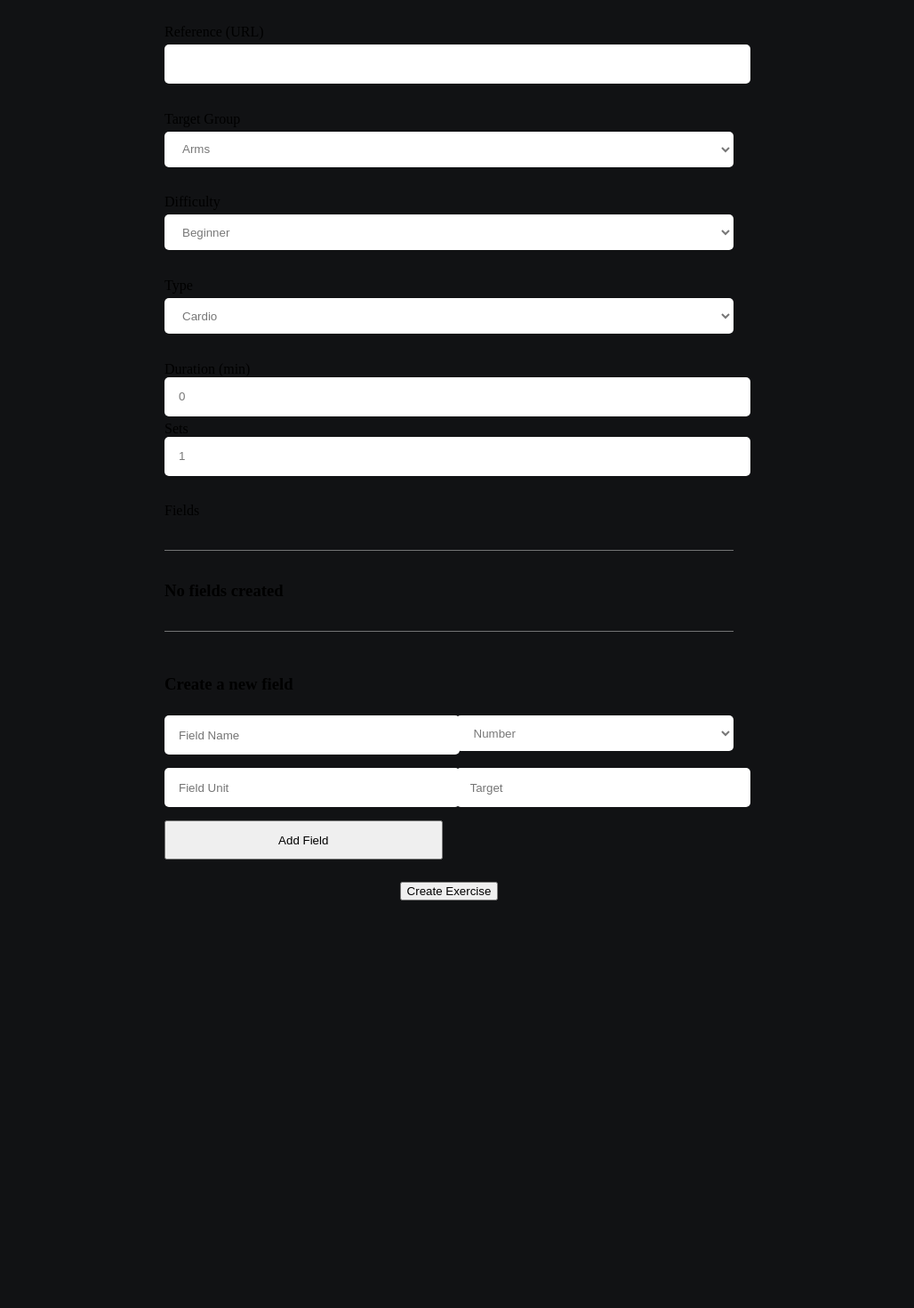
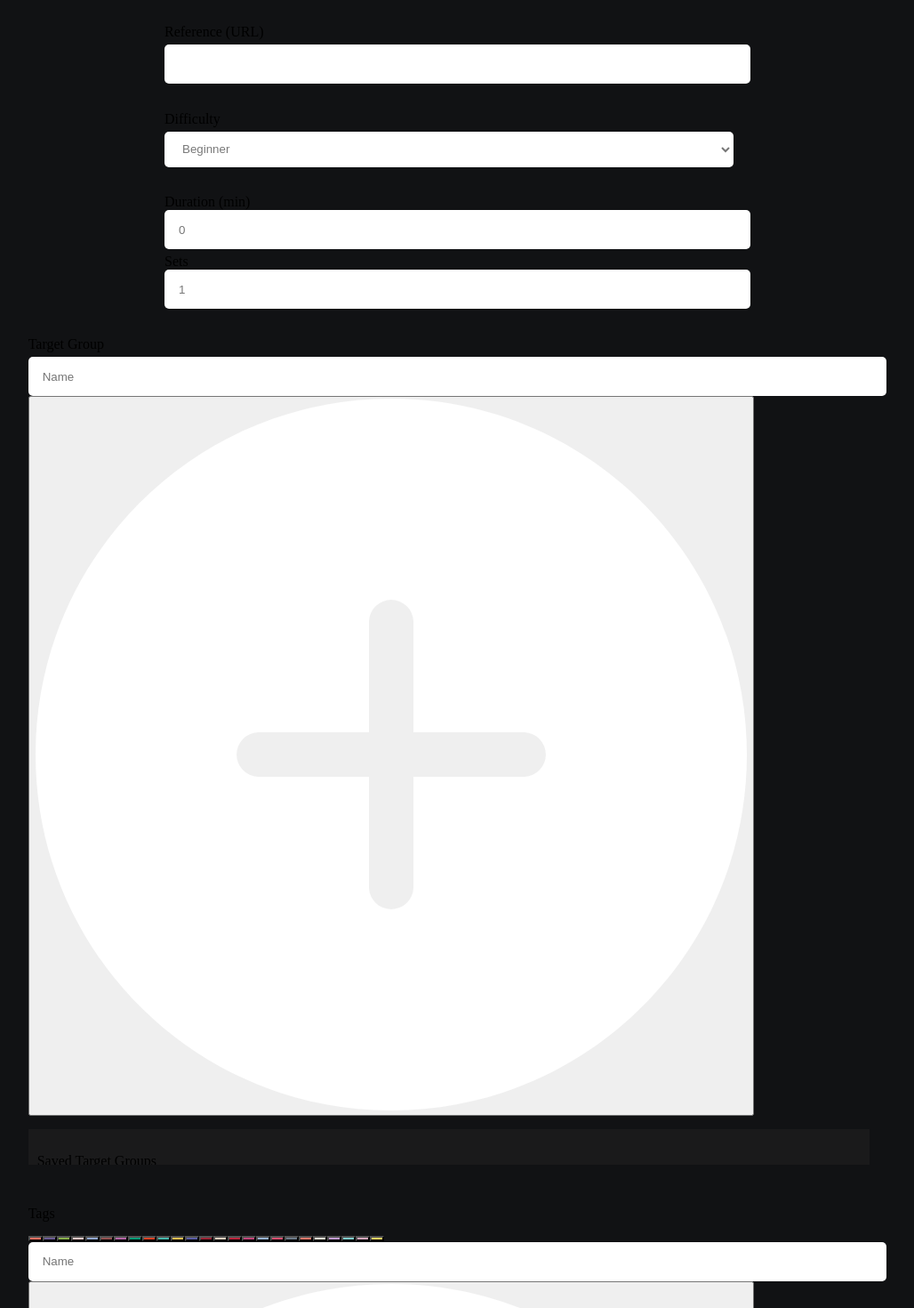
Before and after one commit to Stefan0712/fitness-app, a React (Create React App) app: page /create-exercise in a window 1280 px wide. Shown: the part 4620-6090 px from the top of the page at 89% size, without its empty margins (143-1171 px from the left). Before the commit the page ends 5662 px from the top, so only its background shows below. Built offline with nearby package versions, Linux system fonts and the light colour scheme.

Commit message:
Added inputs for tags and equipments and updated target groups to use the same input type

```diff
--- a/src/components/pages/CreateExercise.js
+++ b/src/components/pages/CreateExercise.js
@@ -5,7 +5,14 @@ import deleteIcon from '../../assets/close.svg';
 import { v4 as uuidv4 } from 'uuid';
 import { useDispatch } from "react-redux";
 import { addExercise } from "../../store/userSlice";
-import {useNavigate} from 'react-router-dom'
+import {useNavigate} from 'react-router-dom';
+import { defaultTags } from "../../constants/defaultTags";
+import { defaultTargetGroups } from "../../constants/defaultTargetGroups";
+import { defaultFields } from "../../constants/defaultFields";
+import { defaultEquipment } from "../../constants/defaultEquipment";
+import CustomItemCreator from "./common/CustomItemCreator";
+import DefaultItems from "./common/DefaultItems"
+import { IconLibrary } from "../../IconLibrary";
 
 
 const CreateExercise = () => {
@@ -13,61 +20,48 @@ const CreateExercise = () => {
     const dispatch = useDispatch();
     const navigate = useNavigate();
 
-    const [fields, setFields] = useState([]);
-    const [fieldName, setFieldName] = useState('');
-    const [fieldUnit, setFieldUnit] = useState('');
-    const [fieldTarget, setFieldTarget] = useState('');
-    const [fieldType, setFieldType] = useState('');
+
 
     //form values
     const [name, setName] = useState('');
     const [description, setDescription] = useState('');
     const [reference, setReference] = useState('');
-    const [targetGroup, setTargetGroup] = useState('srms');
+    const [targetGroups, setTargetGroups] = useState([]);
     const [difficulty, setDifficulty] = useState('begginer');
-    const [type, setType] = useState('cardio');
+    const [exerciseTags, setExerciseTags] = useState([]);
+    const [equipments, setEquipments] = useState([]);
     const [sets, setSets] = useState(1);
     const [duration, setDuration] = useState(0);
     const [visibility, setVisibility] = useState('private');
+    const [fields, setFields] = useState([])
 
 
 
 
-    const handleFieldNameChange = (e) =>{
-        setFieldName(e.target.value);
-    }
-    const handleFieldTargetChange = (e) =>{
-        setFieldTarget(e.target.value);
-    }
-    const handleFieldTypeChange = (e) =>{
-        setFieldType(e.target.value);
-    }
-    const handleFieldUnitChange = (e) =>{
-        setFieldUnit(e.target.value);
-    }
-    const handleAddField = (e) =>{
-        e.preventDefault();
-        setFields([...fields, { id: uuidv4(), name: fieldName, unit: fieldUnit, target: fieldTarget, type: fieldType, value: '' }]);
-        setFieldName('')
-        setFieldTarget(0)
-        setFieldType('')
-        setFieldUnit('')
-    }
-
-
-    const handleRemoveField = (id, e) =>{
-        e.preventDefault();
-        setFields((fields)=>fields.filter((field)=>field.id !== id));
-    }
 
     const handleSubmit = (e)=>{
         e.preventDefault();
         const createdAt = new Date().toISOString();
-        const exerciseData = {id: uuidv4(), type: 'created', author: '', name, description, reference, targetGroup, difficulty, type, sets, duration, visibility, fields, createdAt};
-        dispatch(addExercise(exerciseData));
-        navigate('/library');
+        const exerciseData = {id: uuidv4(), type: 'created', createdAt, author: '', name, description, reference, targetGroups, difficulty, sets, duration, visibility, fields, tags: exerciseTags, equipments};
+        console.log(exerciseData)
+        // dispatch(addExercise(exerciseData));
+        // navigate('/library');
 
     }
+    const addFields = (field)=>{
+        setFields((fields)=>[...fields, field]);
+    }
+
+    const addTag = (newItem) =>{
+        setExerciseTags((exerciseTags)=>[...exerciseTags, newItem]);
+    }
+    const addEquipment = (newItem) =>{
+        setEquipments((equipments)=>[...equipments, newItem]);
+    }
+    const addTargetGroups = (newItem) =>{
+        setTargetGroups((targetGorups)=>[...targetGorups, newItem]);
+    }
+
 
     return (
         <div className="create-exercise-page page">
@@ -96,47 +90,12 @@ const CreateExercise = () => {
                         <input type="url" name="reference" id="reference" onChange={(e) => setReference(e.target.value)} value={reference}></input>
                     </fieldset>
                     <fieldset>
-                        <label>Target Group</label>
-                        <select name="targetGroup" id="targetGroup" required={true} onChange={(e) => setTargetGroup(e.target.value)} value={targetGroup}>
-                            <option value="arms">Arms</option>
-                            <option value="legs">Legs</option>
-                            <option value="chest">Chest</option>
-                            <option value="back">Back</option>
-                            <option value="shoulders">Shoulders</option>
-                            <option value="abs">Abs</option>
-                            <option value="glutes">Glutes</option>
-                            <option value="full-body">Full Body</option>
-                            <option value="core">Core</option>
-                            <option value="calves">Calves</option>
-                            <option value="biceps">Biceps</option>
-                            <option value="triceps">Triceps</option>
-                            <option value="forearms">Forearms</option>
-                            <option value="hamstrings">Hamstrings</option>
-                            <option value="quads">Quads</option>
-                        </select>
-                    </fieldset>
-                    <fieldset>
                         <label>Difficulty</label>
                         <select name="difficulty" id="difficulty" onChange={(e) => setDifficulty(e.target.value)} value={difficulty}>
                             <option value="beginner">Beginner</option>
                             <option value="intermediate">Intermediate</option>
                             <option value="advanced">Advanced</option>
                             <option value="expert">Expert</option>
-                        </select>
-                    </fieldset>
-                    <fieldset>
-                        <label>Type</label>
-                        <select name="type" id="type" onChange={(e) => setType(e.target.value)} value={type}>
-                            <option value="cardio">Cardio</option>
-                            <option value="strength">Strength</option>
-                            <option value="hiit">HIIT</option>
-                            <option value="mobility">Mobility</option>
-                            <option value="endurance">Endurance</option>
-                            <option value="plyometrics">Plyometrics</option>
-                            <option value="powerlifting">Powerlifting</option>
-                            <option value="calisthenics">Calisthenics</option>
-                            <option value="yoga">Yoga</option>
-                            <option value="stretching">Stretching</option>
                         </select>
                     </fieldset>
                     <fieldset className="flex-row space-between">
@@ -149,33 +108,48 @@ const CreateExercise = () => {
                             <input type="number" name="sets" id="sets" onChange={(e) => setSets(e.target.value)} value={sets} min={0} max={999}></input>
                         </div>
                     </fieldset>
+                    <fieldset className="tag-selector">
+                        <label>Target Group</label>
+                        <CustomItemCreator addItem={addTargetGroups} type={'target-group'}/>
+                        <DefaultItems allItems={defaultTargetGroups} title={'Saved Target Groups'} savedItems={targetGroups} addItem={addTargetGroups}/>
+                        <div className="selected-tags">
+                            {targetGroups?.length > 0 ? targetGroups.map((item)=><div key={item.name+item.color} className="tag-body"><div className="tag-color" style={{backgroundColor: item.color}}></div><p>{item.name}</p><img className="small-icon" src={IconLibrary.No} onClick={()=>setTargetGroups((targetGroups)=>[...targetGroups.filter(it=>it.id!==item.id)]) }/></div>) : ''}
+                        </div>
+                    </fieldset>
+
+                    <fieldset className="tag-selector">
+                        <label>Tags</label>
+                        <CustomItemCreator addItem={addTag} type={'tag'}/>
+                        <DefaultItems allItems={defaultTags} title={'Saved Tags'} savedItems={exerciseTags} addItem={addTag}/>
+                        <div className="selected-tags">
+                            {exerciseTags?.length > 0 ? exerciseTags.map((item)=><div key={item.name+item.color} className="tag-body"><div className="tag-color" style={{backgroundColor: item.color}}></div><p>{item.name}</p><img className="small-icon" src={IconLibrary.No} onClick={()=>setExerciseTags((exerciseTags)=>[...exerciseTags.filter(it=>it.id!==item.id)]) }/></div>) : ''}
+                        </div>
+                    </fieldset>
+
+                    <fieldset className="tag-selector">
+                        <label>Equipment</label>
+                        <CustomItemCreator addItem={addEquipment} type={'equipment'}/>
+                        <DefaultItems allItems={defaultEquipment} title={'Saved Equipment'} savedItems={equipments} addItem={addEquipment}/>
+                        <div className="selected-tags">
+                            {equipments?.length > 0 ? equipments.map((item)=><div key={item.name+item.color} className="tag-body"><div className="tag-color" style={{backgroundColor: item.color || 'none'}}></div><p>{item.name}</p><img className="small-icon" src={IconLibrary.No} onClick={()=>setEquipments((equipments)=>[...equipments.filter(it=>it.id!==item.id)]) }/></div>) : ''}
+                        </div>
+                    </fieldset>
                     <fieldset>
                         <label>Fields</label>
                         <div className="fields-container">
-                            {fields.length > 0 ? fields.map((field, index)=>(
+                            {fields?.length > 0 ? fields.map((field, index)=>(
                                     <div className="field-body" id={index} key={field.id}>
                                         <label>{field.name}</label>
                                         <div className="field-inputs">
                                             <h4>{field.name}</h4>
                                             <p>{field.target}</p>
                                             <p>{field.unit}</p>
-                                            <button onClick={()=>handleRemoveField(field.id)} className="small-square transparent-bg"><img src={deleteIcon} className="white-icon small-icon" alt=""></img></button>
+                                            <button onClick={()=>console.log(field.id)} className="small-square transparent-bg"><img src={deleteIcon} className="white-icon small-icon" alt=""></img></button>
                                         </div>
                                     </div>
                             )): <h3>No fields created</h3>}
                         </div>
-                        <h3 className="subtitle full-width">Create a new field</h3>
-                        <div className="field-creator">
-                            <input value={fieldName} type="text" name="fieldName" id="fieldName" placeholder="Field Name" onChange={handleFieldNameChange}></input>
-                            <select value={fieldType} name="valueType" id="valueType" onChange={handleFieldTypeChange}>
-                                <option value="number">Number</option>
-                                <option value="text">Text</option>
-                                <option value="time">Time</option>
-                            </select>
-                            <input value={fieldUnit} type="text" name="fieldUnit" id="fieldUnit" placeholder="Field Unit" onChange={handleFieldUnitChange}></input>
-                            <input value={fieldTarget} type="number" name="fieldTarget" id="fieldTarget" placeholder="Target" onChange={handleFieldTargetChange}></input>
-                            <button className="orange-button small-button" onClick={handleAddField}>Add Field</button>
-                        </div>
+
                     </fieldset>
 
                     <button className="orange-button large-button submit-button" onClick={handleSubmit}>Create Exercise</button>
```
